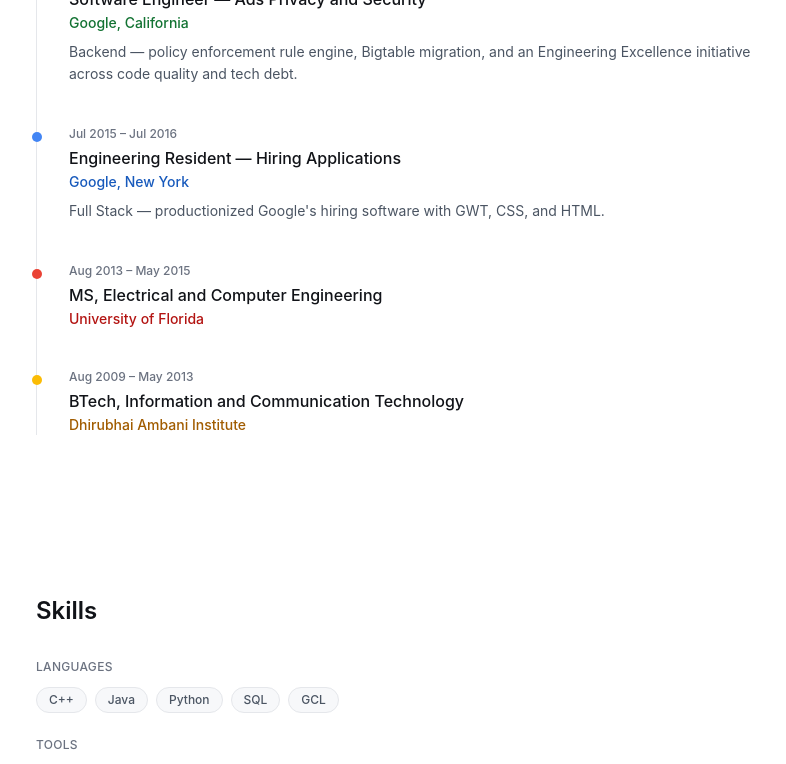
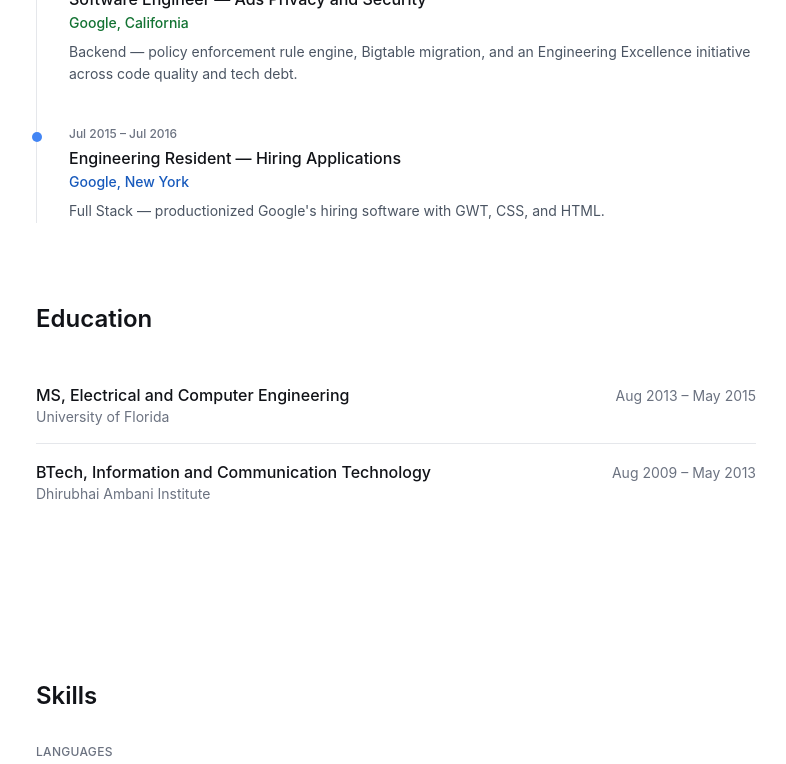
Before and after one commit to paalaakshaah/resume-site, a React (Vite) app: page / in a window 1280 px wide. Shown: the part 1798-2562 px from the top of the page, without its empty margins (244-1030 px from the left). Built offline with nearby package versions, Linux system fonts and the light colour scheme.

Commit message:
Split Experience and Education into separate sections
Education now renders as a simple divided list (degree, school, dates)
instead of sharing the colored timeline styling with work experience.

```diff
--- a/src/App.tsx
+++ b/src/App.tsx
@@ -1,6 +1,7 @@
 import Hero from "./components/Hero";
 import Projects from "./components/Projects";
-import Timeline from "./components/Timeline";
+import Experience from "./components/Experience";
+import Education from "./components/Education";
 import Skills from "./components/Skills";
 import Footer from "./components/Footer";
 
@@ -9,7 +10,8 @@
     <div className="min-h-screen bg-[var(--bg)]">
       <Hero />
       <Projects />
-      <Timeline />
+      <Experience />
+      <Education />
       <Skills />
       <Footer />
     </div>
--- /dev/null
+++ b/src/components/Education.tsx
@@ -0,0 +1,21 @@
+import { education } from "../data";
+
+export default function Education() {
+  return (
+    <section id="education" className="mx-auto max-w-3xl px-6 py-20">
+      <h2 className="text-2xl font-semibold text-[var(--text-h)]">Education</h2>
+
+      <div className="mt-8 divide-y divide-[var(--border)]">
+        {education.map((item, i) => (
+          <div key={i} className="flex flex-col gap-0.5 py-4 sm:flex-row sm:items-baseline sm:justify-between">
+            <div>
+              <p className="text-base font-medium text-[var(--text-h)]">{item.degree}</p>
+              <p className="text-sm text-[var(--text-muted)]">{item.school}</p>
+            </div>
+            <p className="text-sm text-[var(--text-muted)]">{item.period}</p>
+          </div>
+        ))}
+      </div>
+    </section>
+  );
+}
--- a/src/components/Timeline.tsx
+++ b/src/components/Experience.tsx
@@ -1,13 +1,13 @@
-import { timeline } from "../data";
+import { experience } from "../data";
 import { accentMap, accentOrder } from "../accentColors";
 
-export default function Timeline() {
+export default function Experience() {
   return (
-    <section id="timeline" className="mx-auto max-w-3xl px-6 py-20">
-      <h2 className="text-2xl font-semibold text-[var(--text-h)]">Experience & Education</h2>
+    <section id="experience" className="mx-auto max-w-3xl px-6 pt-20">
+      <h2 className="text-2xl font-semibold text-[var(--text-h)]">Experience</h2>
 
       <ol className="relative mt-10 border-l border-[var(--border)] pl-8">
-        {timeline.map((item, i) => {
+        {experience.map((item, i) => {
           const accent = accentMap[accentOrder[i % accentOrder.length]];
           return (
             <li key={i} className="relative pb-10 last:pb-0">
--- a/src/data.ts
+++ b/src/data.ts
@@ -47,14 +47,14 @@
   },
 ];
 
-export type TimelineItem = {
+export type ExperienceItem = {
   title: string;
   org: string;
   period: string;
   description: string;
 };
 
-export const timeline: TimelineItem[] = [
+export const experience: ExperienceItem[] = [
   {
     title: "Software Engineer — AI Mode",
     org: "Google, New York",
@@ -87,17 +87,24 @@
     period: "Jul 2015 – Jul 2016",
     description: "Full Stack — productionized Google's hiring software with GWT, CSS, and HTML.",
   },
+];
+
+export type EducationItem = {
+  degree: string;
+  school: string;
+  period: string;
+};
+
+export const education: EducationItem[] = [
   {
-    title: "MS, Electrical and Computer Engineering",
-    org: "University of Florida",
+    degree: "MS, Electrical and Computer Engineering",
+    school: "University of Florida",
     period: "Aug 2013 – May 2015",
-    description: "",
   },
   {
-    title: "BTech, Information and Communication Technology",
-    org: "Dhirubhai Ambani Institute",
+    degree: "BTech, Information and Communication Technology",
+    school: "Dhirubhai Ambani Institute",
     period: "Aug 2009 – May 2013",
-    description: "",
   },
 ];
 
```
